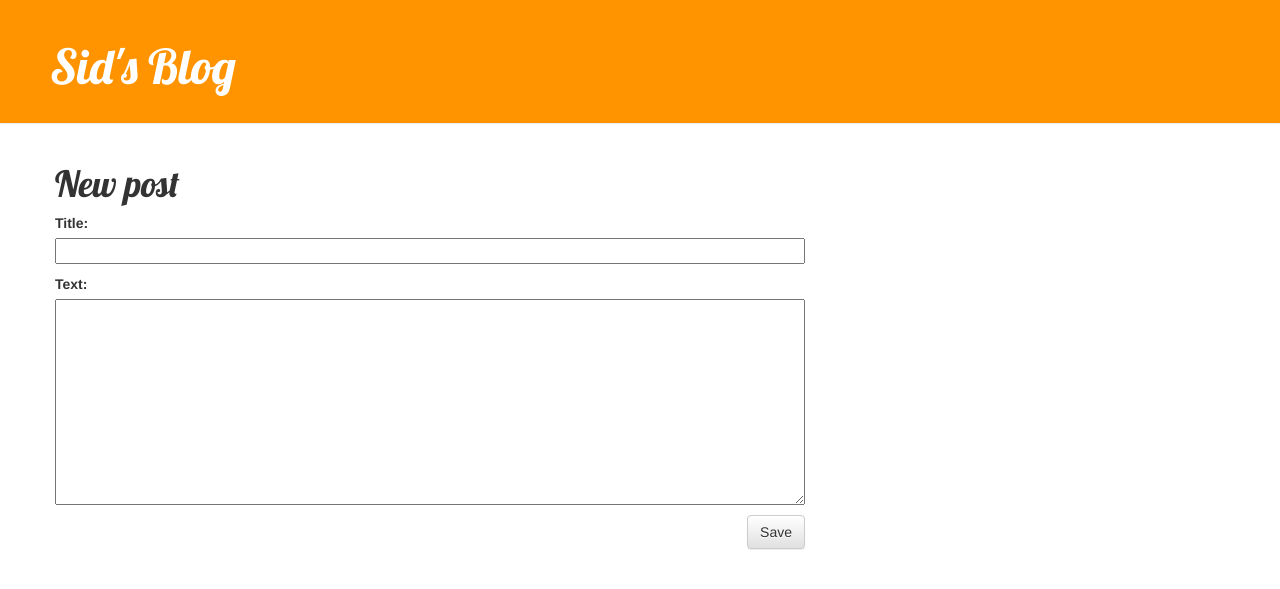
After one commit to SiddharthPant/my-first-blog, a Django app: page /post/new/ in a window 1280 px wide. The commit adds this page. Shown: the top 589 px of the page. Run offline with Django 3.2, Linux system fonts and the light colour scheme; some libraries are stand-ins or nearby versions.

Commit message:
Added views to create/edit blog post inside the site

```diff
--- /dev/null
+++ b/blog/forms.py
@@ -0,0 +1,9 @@
+from django import forms
+
+from .models import Post
+
+class PostForm(forms.ModelForm):
+
+    class Meta:
+        model = Post
+        fields = ('title', 'text',)
--- a/blog/templates/blog/base.html
+++ b/blog/templates/blog/base.html
@@ -9,6 +9,9 @@
     </head>
     <body>
         <div class="page-header">
+            {% if user.is_authenticated %}
+                <a href="{% url 'post_new' %}" class="top-menu"><span class="glyphicon glyphicon-plus"></span></a>
+            {% endif %}
             <h1><a href="/">Sid's Blog</a></h1>
         </div>
         <div class="content container">
--- a/blog/templates/blog/post_detail.html
+++ b/blog/templates/blog/post_detail.html
@@ -2,8 +2,11 @@
 
 {% block content %}
     <div class="post">
+        {% if user.is_authenticated %}
+            <a class="btn btn-default pull-right" href="{% url 'post_edit' pk=post.pk %}"><span class="glyphicon glyphicon-pencil"></span></a>
+       {% endif %}
         {% if post.published_date %}
-            <div class="date">
+            <div class="date pull-right">
                 {{ post.published_date }}
             </div>
         {% endif %}
--- /dev/null
+++ b/blog/templates/blog/post_edit.html
@@ -0,0 +1,9 @@
+{% extends 'blog/base.html' %}
+
+{% block content %}
+    <h1>New post</h1>
+    <form method="POST" class="post-form">{% csrf_token %}
+        {{ form.as_p }}
+        <button type="submit" class="save btn btn-default">Save</button>
+    </form>
+{% endblock %}
--- a/blog/templates/blog/post_list.html
+++ b/blog/templates/blog/post_list.html
@@ -3,7 +3,7 @@
 {% block content %}
 {% for post in posts %}
     <div class="post">
-        <div class="date">
+        <div class="date pull-right">
             {{ post.published_date }}
         </div>
         <h1><a href="{% url 'post_detail' pk=post.pk %}">{{ post.title }}</a></h1>
--- a/blog/urls.py
+++ b/blog/urls.py
@@ -4,4 +4,6 @@ from . import views
 urlpatterns = [
     url(r'^$', views.post_list, name='post_list'),
     url(r'^post/(?P<pk>\d+)/$', views.post_detail, name='post_detail'),
+    url(r'^post/new/$', views.post_new, name='post_new'),
+    url(r'^post/(?P<pk>\d+)/edit/$', views.post_edit, name='post_edit'),
 ]
--- a/blog/views.py
+++ b/blog/views.py
@@ -1,6 +1,7 @@
 from django.shortcuts import render, get_object_or_404
 from .models import Post
 from django.utils import timezone
+from .forms import PostForm
 
 # Create your views here.
 def post_list(request):
@@ -10,3 +11,34 @@ def post_list(request):
 def post_detail(request, pk):
     post = get_object_or_404(Post, pk=pk)
     return render(request, 'blog/post_detail.html', {'post': post})
+
+def post_new(request):
+    form = PostForm()
+    return render(request, 'blog/post_edit.html', {'form': form})
+
+def post_new(request):
+    if request.method == "POST":
+        form = PostForm(request.POST)
+        if form.is_valid():
+            post = form.save(commit=False)
+            post.author = request.user
+            post.published_date = timezone.now()
+            post.save()
+            return redirect('post_detail', pk=post.pk)
+    else:
+        form = PostForm()
+    return render(request, 'blog/post_edit.html', {'form': form})
+
+def post_edit(request, pk):
+    post = get_object_or_404(Post, pk=pk)
+    if request.method == "POST":
+        form = PostForm(request.POST, instance=post)
+        if form.is_valid():
+            post = form.save(commit=False)
+            post.author = request.user
+            post.published_date = timezone.now()
+            post.save()
+            return redirect('post_detail', pk=post.pk)
+    else:
+        form = PostForm(instance=post)
+    return render(request, 'blog/post_edit.html', {'form': form})
```
